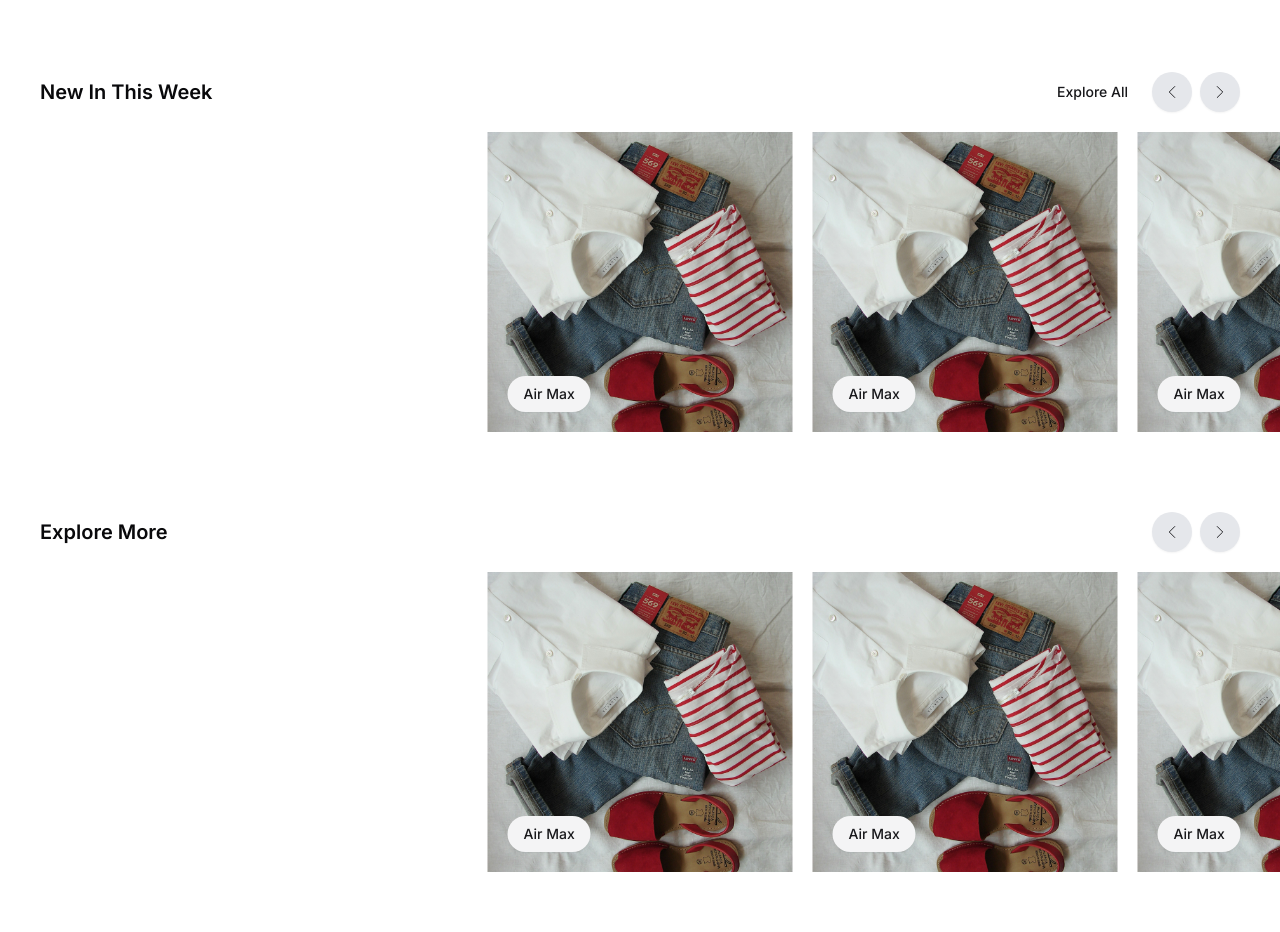
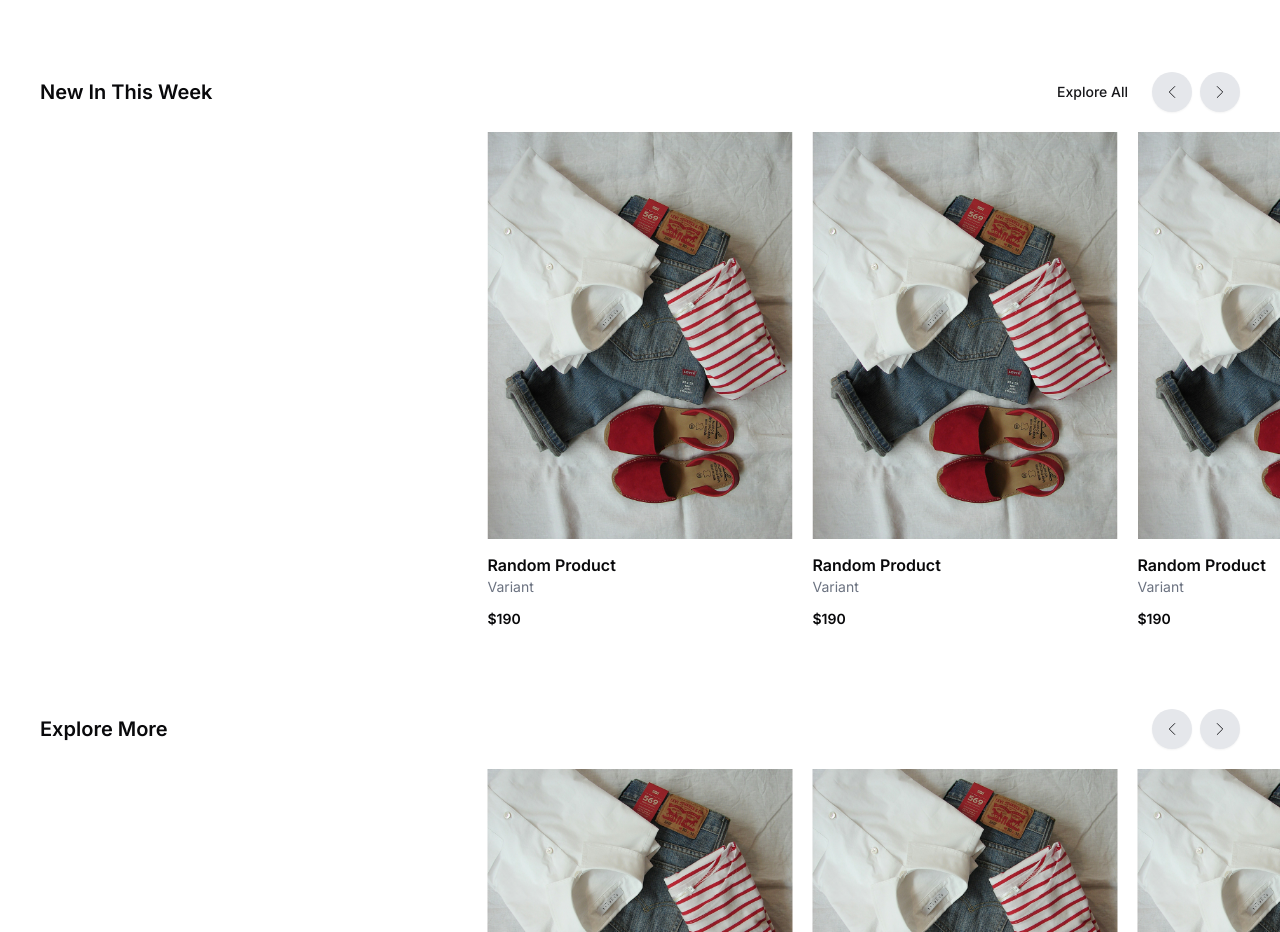
Before and after one commit to Appbaksho/urban, a Next.js app in the folder urban-website/: page / in a window 1280 px wide. Shown: the part 1700-2632 px from the top of the page. Built offline with nearby package versions, Linux system fonts and the light colour scheme.

Commit message:
created home product card ui

```diff
--- a/urban-website/components/home/new-in-this-week.tsx
+++ b/urban-website/components/home/new-in-this-week.tsx
@@ -7,6 +7,7 @@ import CategoryBanner from './category-banner';
 import { Button } from '../ui/button';
 import { ChevronLeft, ChevronRight } from 'lucide-react';
 import CategoryContainer from './category-container';
+import ProductCard from './product-card';
 
 const NewInThisWeek = () => {
     const swiper = React.useRef<SwiperRef>(null)
@@ -42,7 +43,7 @@ const NewInThisWeek = () => {
       }}
     >
         {Array(10).fill("_").map((v,i)=>{
-            return <SwiperSlide key={i}><CategoryContainer/></SwiperSlide>
+            return <SwiperSlide key={i}><ProductCard/></SwiperSlide>
         })}
 
     </Swiper>
--- /dev/null
+++ b/urban-website/components/home/product-card.tsx
@@ -0,0 +1,20 @@
+import Image from 'next/image'
+import React from 'react'
+import { AspectRatio } from '../ui/aspect-ratio'
+
+const ProductCard = () => {
+  return (
+    <div>
+        <div className="w-full mb-5">
+          <AspectRatio ratio={4 / 5}>
+            <Image width={400} height={400} src="/1.jpg" alt="Image" className="object-cover" />
+          </AspectRatio>
+        </div>
+        <p className="pt-5 font-semibold">Random Product</p>
+        <p className="text-gray-500 text-sm">Variant</p>
+        <p className="text-sm font-semibold mt-3">$190</p>
+    </div>
+  )
+}
+
+export default ProductCard
```
